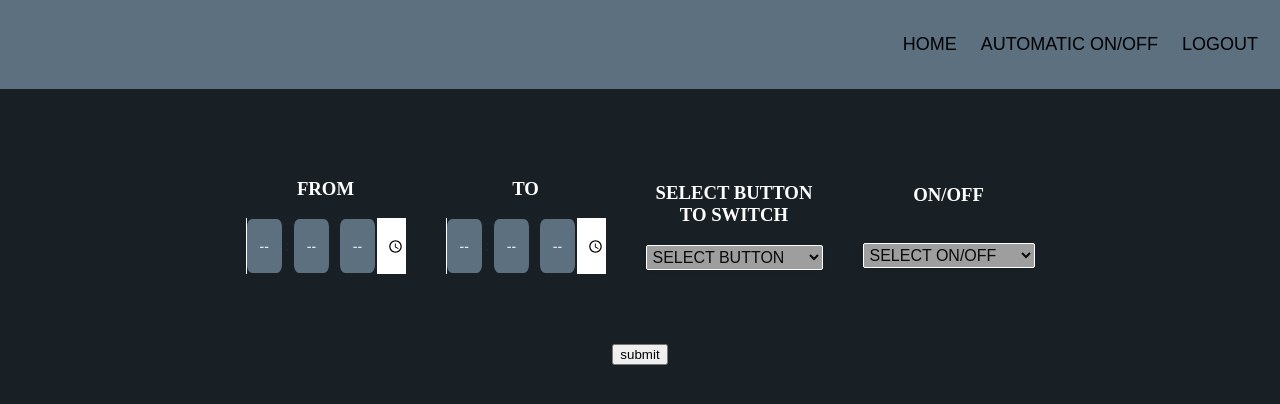
After one commit to as9333/PROJECT_IOT_S6PROJECT, a Flask app: page /automatic_on_off in a window 1280 px wide. The commit adds this page. Shown: the top 404 px of the page. Run offline with Flask 2, Linux system fonts and the light colour scheme; the visitor is signed in with stand-in values (Sample User, id 1); grey boxes are pictures that could not be loaded.

Commit message:
Update
UI changes admin page undakki
starting of times on off

```diff
--- a/admin.py
+++ b/admin.py
@@ -8,7 +8,11 @@ admin=Blueprint('admin',__name__)
 @admin.route('home',methods=['post','get'])
 def home():
 
-	return render_template('adminhome.html')
+	if not session.get('logged_in'):
+		return redirect(url_for("public.login"))
+	else:
+		return render_template('adminhome.html')
+
 @admin.route('view',methods=['post','get'])
 def view():
 	data={}
--- a/main.py
+++ b/main.py
@@ -2,8 +2,10 @@ from flask import *
 from database import *
 from public import public
 from admin import admin
+import os
 app = Flask(__name__)
 
 app.register_blueprint(public,url_prefix='/')
 app.register_blueprint(admin,url_prefix='/admin')
+app.secret_key = os.urandom(12)
 app.run(debug='true',port='5001')
--- a/public.py
+++ b/public.py
@@ -2,19 +2,37 @@ from flask import *
 from database  import *
 import uuid
 import requests
+import schedule  #pip install schedule
+import time
 
 public=Blueprint('public',__name__)
 
-@public.route('/home',methods=['post','get'])
+# @public.route('/jsfunctions',methods=['post','get'])
+def pin_on():
+	print("Entered fn pin_on")
+	# return render_template('jsfunctions.html')
+	return "Entered fn pin_on"
+
+
+@public.route('/login',methods=['post','get'])
 def home():
 
-	return render_template('publichome.html')
+	return redirect(url_for("public.login"))
+
+@public.route('/logout',methods=['post','get'])
+def logout():
+
+	session['logged_in'] = False
+	return redirect(url_for("public.login"))
 
 
 @public.route('/controlpanel',methods=['post','get'])
 def controlpanel():
 
-	return render_template('ctrlpanel.html')
+	if not session.get('logged_in'):
+		return redirect(url_for("public.login"))
+	else:
+		return render_template('ctrlpanel.html')
 #     if request.method == 'POST':
 #         if request.form.get('btn') == 'on':
 #             return requests.get('http://blynk-cloud.com/8l5Nb4p_bbiGynNwHUV9TmjHX7ZHVZac/update/D1?value=0').content
@@ -37,12 +55,20 @@ def login():
 
 		if res:
 			if res[0]['usertype']=="admin":
+				session['logged_in'] = True
 				return redirect(url_for("admin.home"))
+
 			elif res[0]['usertype']=="user":
+				 session['logged_in'] = True
 				 return redirect(url_for("public.controlpanel"))
 				# return render_template('ctrlpanel.html')
+		else:
+			# return redirect(url_for("public.login"))
+			return "<script>window.alert('WRONG CREDENTIALS');window.location.replace('/');</script>"
+
 
 	return render_template("login.html")
+	# return render_template("Login_v14/index.html")
 
 
 @public.route('/registration',methods=['get','post'])
@@ -72,3 +98,29 @@ def registration():
 	result=select(q)
 	data['viewreg']=result
 	return render_template("reg.html",data=data)
+
+@public.route('/automatic_on_off',methods=['post','get'])
+def automatic_on_off():
+
+	# if not session.get('logged_in'):
+	# 	return redirect(url_for("public.login"))
+	# else:
+		# return render_template('automatic_on_off.html')
+
+	if 'submit' in request.form:
+		from_time=request.form['from_time']
+		to_time=request.form['to_time']
+		button=request.form['button']
+		status=request.form['status']
+		# print("from_time", file=sys.stderr)
+		# print('enter getJSONReuslt', flush=True)
+		print("From_time=",from_time)
+		print("to_time=",to_time)
+		print("button=",button)
+		print("status=",status)
+		pin_on()
+
+	if not session.get('logged_in'):
+		return redirect(url_for("public.login"))
+	else:
+		return render_template('automatic_on_off.html')
--- /dev/null
+++ b/templates/automatic_on_off.html
@@ -0,0 +1,48 @@
+{% include 'publicheader.html' %}
+{% include 'cssstyle.html' %}
+
+<body>
+    <form method="POST">
+    <center>
+        <table>
+            <tr>
+                <td><h3>FROM</h3>
+
+                    <input type="time" name="from_time" required="">
+
+
+                </td>
+
+                <td><h3>TO</h3>
+                    <input type="time" name="to_time" required="">
+                </td>
+
+                <td><h3>SELECT BUTTON TO SWITCH</h3>
+                    <select name="button" required>
+                        <option value="" selected disabled hidden>SELECT BUTTON</option>
+                        <option value="D5">BUTTON 1</option>
+                        <option value="D4">BUTTON 2</option>
+                        <option value="D0">BUTTON 3</option>
+                        <option value="D2">BUTTON 4</option>
+                      </select>
+                </td>
+
+                <td><h3>ON/OFF</h3>
+                    <br>
+
+                    <select name="status" required>
+                        <option value="" selected disabled hidden>SELECT ON/OFF</option>
+                        <option value="ON">ON</option>
+                        <option value="OFF">OFF</option>
+                      </select>
+                </td>
+            </tr>
+        </table>
+
+        <center>
+            <input type="submit" name="submit" value="submit">
+        </center>
+
+    </center>
+    </form>
+</body>
--- /dev/null
+++ b/templates/cssstyle.html
@@ -0,0 +1,218 @@
+<html>
+<head>
+<style>
+/* The switch - the box around the slider */
+.submit
+{
+  background-color: #5c7080;
+  border: none;
+  color: white;
+  padding: 15px 32px;
+  text-align: center;
+  text-decoration: none;
+  display: inline-block;
+  font-size: 16px;
+}
+
+.switch {
+    position: relative;
+    display: inline-block;
+    width: 60px;
+    height: 34px;
+  }
+
+  /* Hide default HTML checkbox */
+  .switch input {
+    opacity: 0;
+    width: 0;
+    height: 0;
+  }
+
+  /* The slider */
+  .slider {
+    position: absolute;
+    cursor: pointer;
+    top: 0;
+    left: 0;
+    right: 0;
+    bottom: 0;
+    background-color: #ccc;
+    -webkit-transition: .4s;
+    transition: .4s;
+  }
+
+  .slider:before {
+    position: absolute;
+    content: "";
+    height: 26px;
+    width: 26px;
+    left: 4px;
+    bottom: 4px;
+    background-color: white;
+    -webkit-transition: .4s;
+    transition: .4s;
+  }
+
+  input:checked + .slider {
+    background-color: #2196F3;
+  }
+
+  input:focus + .slider {
+    box-shadow: 0 0 1px #2196F3;
+  }
+
+  input:checked + .slider:before {
+    -webkit-transform: translateX(26px);
+    -ms-transform: translateX(26px);
+    transform: translateX(26px);
+  }
+
+  /* Rounded sliders */
+  .slider.round {
+    border-radius: 34px;
+  }
+
+  .slider.round:before {
+    border-radius: 50%;
+  }
+
+  body
+	{
+		background-color:#182026;
+		/* background-color: rgb(7, 30, 92); */
+		/* color: white; */
+	}
+
+	h3
+	{
+		color: white;
+		font-family: myFirstFont;
+	}
+
+	h1
+	{
+		color: white;
+		font-family: myFirstFont;
+  }
+
+  a
+  {
+    color: white;
+    font-size: 20px;
+    text-decoration: none;
+  }
+
+  input[type=time] {
+  border: none;
+  color: #2a2c2d;
+  font-size: 14px;
+  font-family: helvetica;
+  width: 160px;
+}
+
+/* Wrapper around the hour, minute, second, and am/pm fields as well as
+the up and down buttons and the 'X' button */
+input[type=time]::-webkit-datetime-edit-fields-wrapper {
+  display: flex;
+  background-color: #182026;
+}
+
+/* The space between the fields - between hour and minute, the minute and
+second, second and am/pm */
+input[type=time]::-webkit-datetime-edit-text {
+  padding: 19px 4px;
+  background-color: #182026;
+}
+
+/* The naming convention for the hour, minute, second, and am/pm field is
+`-webkit-datetime-edit-{field}-field` */
+
+/* Hour */
+input[type=time]::-webkit-datetime-edit-hour-field {
+  background-color: #5c7080;                                             /* MAIN HEADER COLOUR */
+  border-radius: 15%;
+  padding: 19px 13px;
+  color: #fff;
+}
+
+/* Minute */
+input[type=time]::-webkit-datetime-edit-minute-field {
+  background-color: #5c7080;
+  border-radius: 15%;
+  padding: 19px 13px;
+  color: #fff;
+}
+
+/* AM/PM */
+input[type=time]::-webkit-datetime-edit-ampm-field {
+  background-color: #5c7080;
+  border-radius: 15%;
+  color: #fff;
+  padding: 19px 13px;
+}
+
+/* 'X' button for resetting/clearing time */
+input[type=time]::-webkit-clear-button {
+  display: none;
+}
+
+/* Up/Down arrows for incrementing/decrementing the value */
+input[type=time]::-webkit-inner-spin-button {
+  display: none;
+}
+
+table
+{
+	border-collapse:separate;
+	border-spacing: 0 50px;
+}
+
+th,td
+{
+	width: 200px;
+	text-align: center;
+		/* border: 1px solid black;  */
+	padding: 20px;
+}
+
+select
+{
+    -webkit-appearance: button;
+    -moz-appearance: button;
+    -webkit-user-select: none;
+    -moz-user-select: none;
+    -webkit-padding-end: 20px;
+    -moz-padding-end: 20px;
+    -webkit-padding-start: 2px;
+    -moz-padding-start: 2px;
+    background-color: #5c7080; /* Fallback color if gradients are not supported */
+    background-image: url(../images/select-arrow.png), -webkit-linear-gradient(top, #E5E5E5, #F4F4F4); /* For Chrome and Safari */
+    background-image: url(../images/select-arrow.png), -moz-linear-gradient(top, #E5E5E5, #F4F4F4); /* For old Firefox (3.6 to 15) */
+    background-image: url(../images/select-arrow.png), -ms-linear-gradient(top, #E5E5E5, #F4F4F4); /* For pre-releases of Internet Explorer  10*/
+    background-image: url(../images/select-arrow.png), -o-linear-gradient(top, #E5E5E5, #F4F4F4); /* For old Opera (11.1 to 12.0) */
+    background-image: url(../images/select-arrow.png), linear-gradient(to bottom, #E5E5E5, #F4F4F4); /* Standard syntax; must be last */
+    background-position: center right;
+    background-repeat: no-repeat;
+    border: 1px solid rgb(255, 255, 255);
+    border-radius: 2px;
+    box-shadow: 0px 1px 3px rgba(0, 0, 0, 0.1);
+    color: rgb(10, 10, 10);
+    font-size: inherit;
+    margin: 0;
+    overflow: hidden;
+    padding-top: 2px;
+    padding-bottom: 2px;
+    text-overflow: ellipsis;
+    white-space: nowrap;
+}
+
+select option:first-child
+{
+  color: #5c7080;
+  background-color: #5c7080;
+}
+
+
+  </style>
+  </head>
+  </html>
--- a/templates/publicheader.html
+++ b/templates/publicheader.html
@@ -1,7 +1,77 @@
 <!DOCTYPE html>
 <html>
 <head>
-	<title></title>
+<meta name="viewport" content="width=device-width, initial-scale=1">
+<style>
+* {box-sizing: border-box;}
+
+body {
+  margin: 0;
+  font-family: Arial, Helvetica, sans-serif;
+  /* background-color: #5c7080; */
+}
+
+.header {
+  overflow: hidden;
+  background-color: #5c7080;
+  padding: 20px 10px;
+}
+
+.header a {
+  float: left;
+  color: black;
+  text-align: center;
+  padding: 12px;
+  text-decoration: none;
+  font-size: 18px;
+  line-height: 25px;
+  border-radius: 4px;
+}
+
+.header a.logo {
+  font-size: 25px;
+  font-weight: bold;
+}
+
+.header a:hover {
+  background-color: rgba(168, 139, 139, 0.603);
+  color: black;
+}
+
+.header a.active {
+  background-color: dodgerblue;
+  color: white;
+}
+
+.header-right {
+  float: right;
+}
+
+@media screen and (max-width: 500px) {
+  .header a {
+    float: none;
+    display: block;
+    text-align: left;
+  }
+
+  .header-right {
+    float: none;
+  }
+}
+</style>
 </head>
-<!-- <a href="view">employees</a> -->
-<a href="viewproduct">product</a>
+<body>
+
+<div class="header">
+  <!-- <a href="#default" class="logo">CompanyLogo</a> -->
+  <div class="header-right">
+    <a href="/controlpanel">HOME</a>
+	<a href="/automatic_on_off">AUTOMATIC ON/OFF</a>
+	<a href="/logout">LOGOUT</a>
+    <!-- <a href="#about">About</a> -->
+  </div>
+</div>
+
+
+</body>
+</html>
```
Also changed, not shown: templates/adminheader.html (+72 -3 lines), templates/adminhome.html (+9 -1 lines), templates/ctrlpanel.html (+143 -4 lines), templates/jsfunctions.html (added, +12 -0 lines), templates/login.html (+26 -4 lines).
